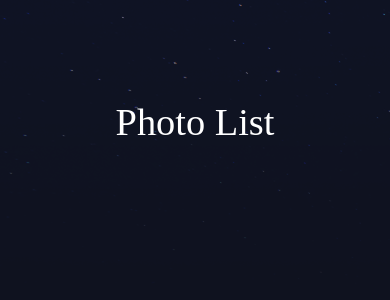
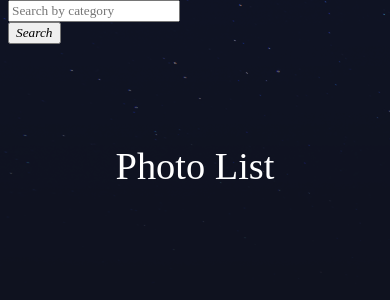
Before and after one commit to nairdaee/gallery, a Django app: page / in a window 390 px wide. Shown: the part 123-423 px from the top of the page. Run offline with Django 3.2, Linux system fonts and the light colour scheme; data that the repository does not hold is empty.

Commit message:
minor debugging

```diff
--- a/photos/templates/photos/photos_list.html
+++ b/photos/templates/photos/photos_list.html
@@ -1,6 +1,20 @@
 {% extends 'base_layout.html' %}
 
 {% block content%}
+
+<div class="col-sm-4 col-md-4 navbar-right">
+
+    <form class="navbar-form" role="search" action="{% url 'search_results' %}">
+
+        <div class="input-group">
+            <input type="text" class="form-control" placeholder="Search by category" name="photo">
+            <div class="input-group-btn">
+                <button class="btn btn-default" type="submit"><i class="glyphicon glyphicon-search">Search</i></button>
+            </div>
+        </div>
+
+    </form>
+</div>
 
 <h1>Photo List</h1>
 <div class="photos">
--- a/templates/base_layout.html
+++ b/templates/base_layout.html
@@ -27,6 +27,7 @@
             </nav>
         </header>
         <div class="wrapper">
+
             {% block content %}
             {% endblock %}
         </div>
```
Also changed, not shown: db.sqlite3, photos/migrations/0002_auto_20200523_1053.py (added), photos/templates/photos/search.html (added).
